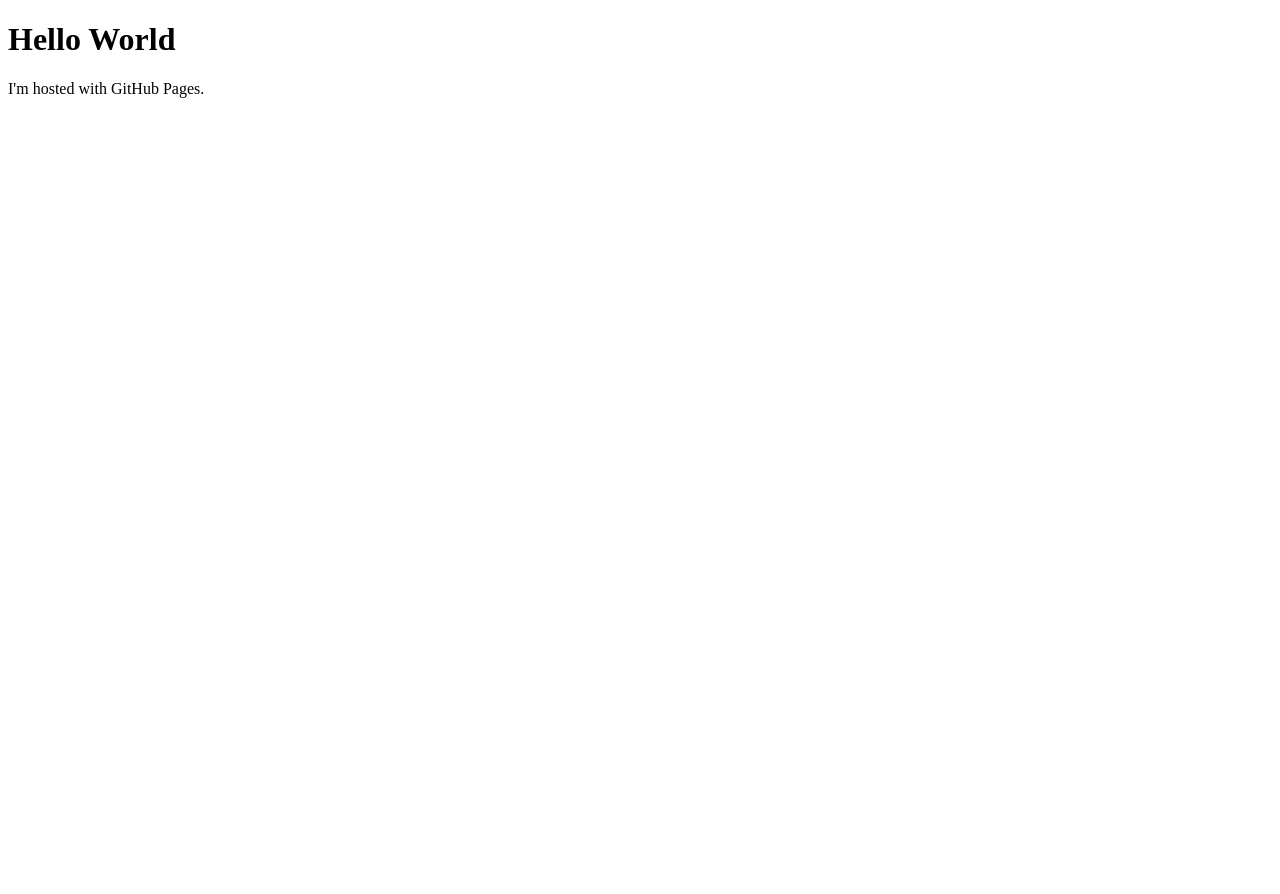
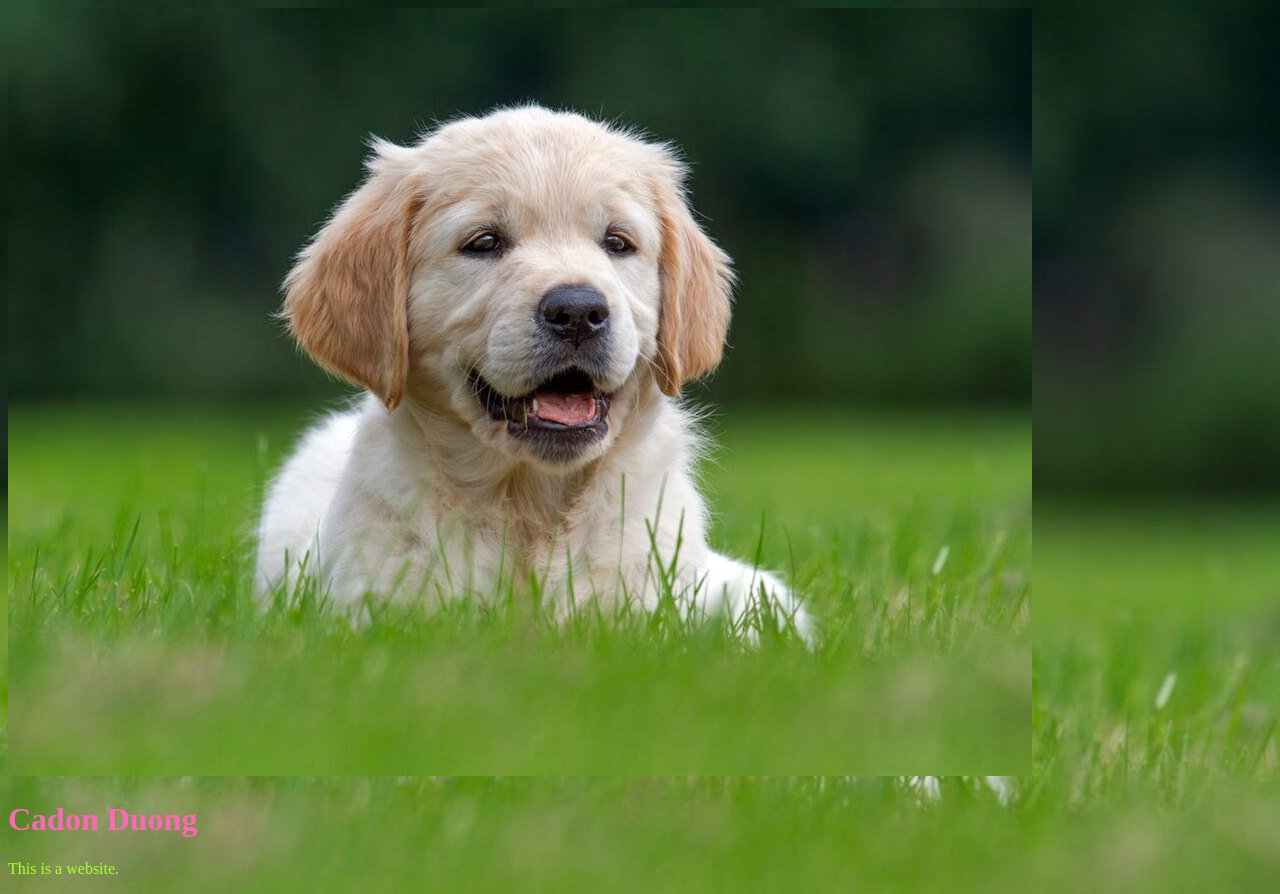
Before and after one commit to cadond/cadond.github.io, a plain HTML site: page index.html in a window 1280 px wide. Before the commit the page ends 800 px from the top, so only its background shows below. Drawn offline with Linux system fonts and the light colour scheme; files whose address does not match are found by name.

Commit message:
Added a dog

```diff
--- a/index.html
+++ b/index.html
@@ -1,7 +1,16 @@
 <!DOCTYPE html>
 <html>
+<head>
+    <style>
+        body {
+            background-image: url('Dog_Breeds.jpg');
+            background-size: cover;
+        }
+    </style>
+</head>
 <body>
-<h1>Hello World</h1>
-<p>I'm hosted with GitHub Pages.</p>
+    <img src="C:/Users/cadon/OneDrive/Documents/GitHub/cadond.github.io/Dog_Breeds.jpg" alt="">
+    <h1 style="color: hotpink;">Cadon Duong</h1>
+    <p style="color: greenyellow;">This is a website.</p>
 </body>
 </html>
```
Also changed, not shown: Dog_Breeds.jpg (added).
